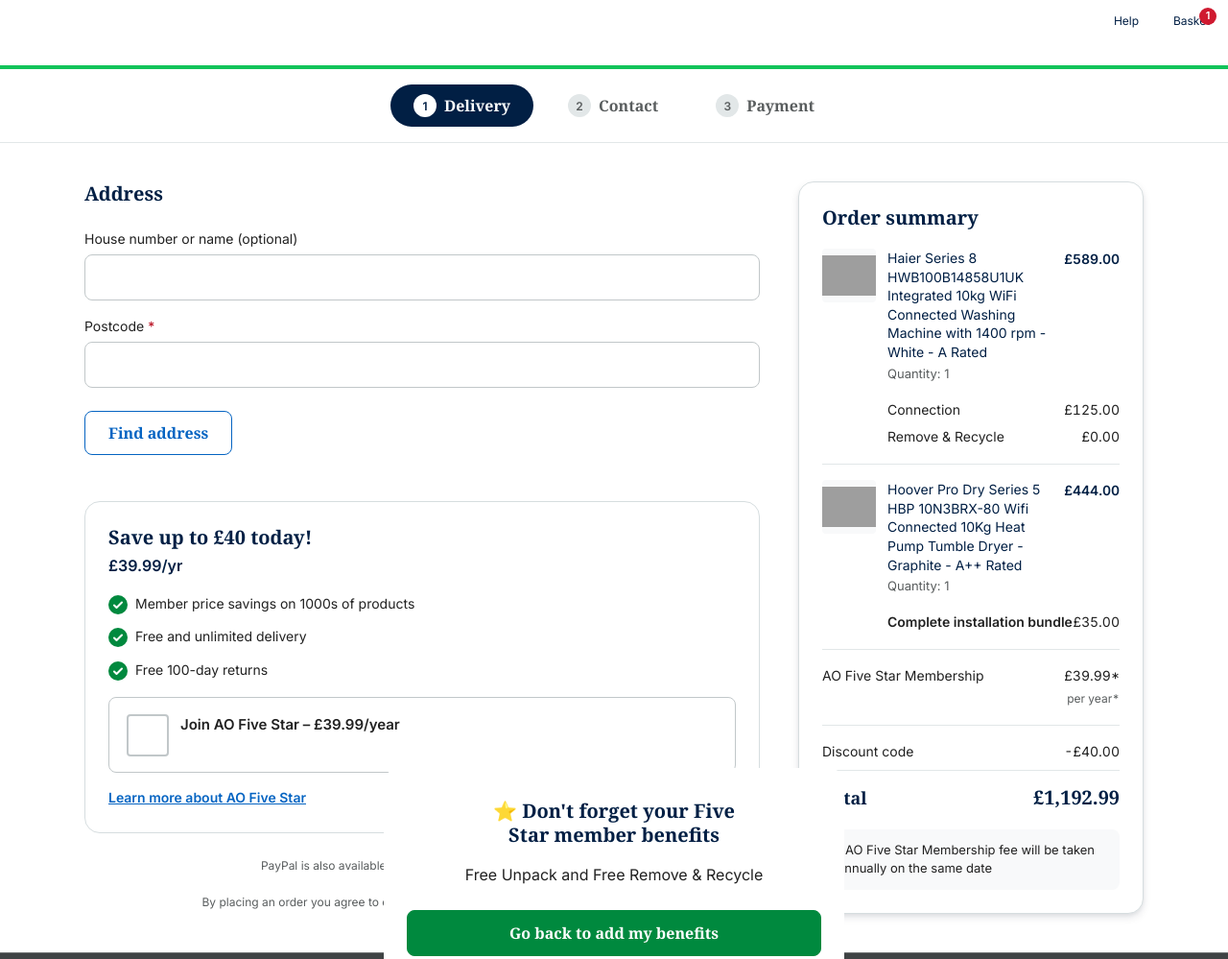
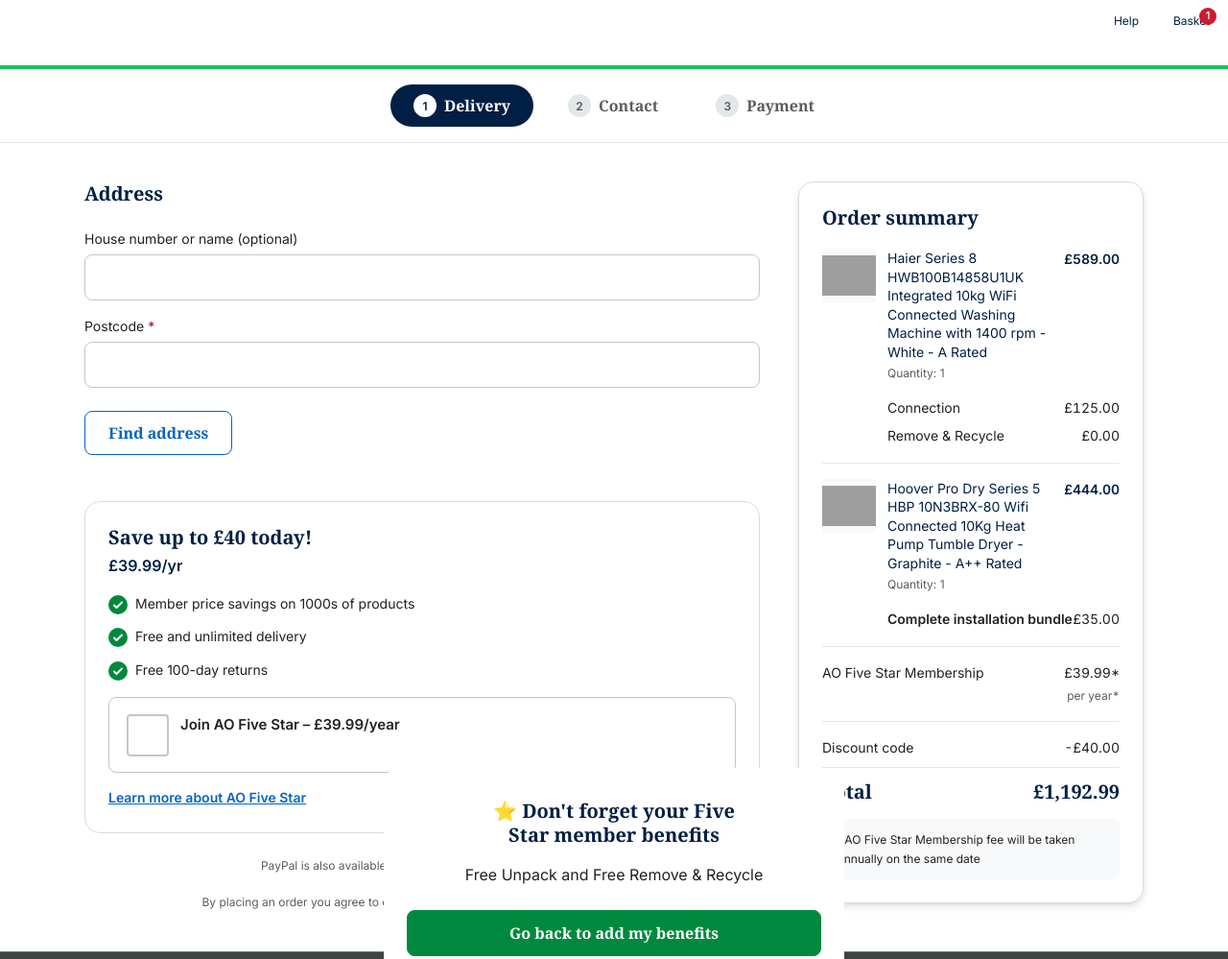
Before and after one commit to craigconnellAO/ao-figma-make-v2, a website: page output/prototypes/checkout-flow.html in a window 1280 px wide. Shown: the top 999 px of the page at 96% size. Drawn offline with Linux system fonts and the light colour scheme; grey boxes are pictures that could not be loaded; some icons are missing; a web font is replaced by a local one.

Commit message:
fix: order summary text styles snapped to type scale tokens (t-caption, t-body-sm, t-title-lg)

```diff
--- a/output/prototypes/checkout-flow.html
+++ b/output/prototypes/checkout-flow.html
@@ -540,8 +540,9 @@
 
     .summary-product__qty {
       font-family: 'Inter', sans-serif;
-      font-size: 0.8125rem;
+      font-size: 0.75rem;
       color: var(--type-tertiary);
+      line-height: 1.625;
     }
 
     .summary-services {
@@ -577,6 +578,7 @@
       align-items: baseline;
       font-family: 'Inter', sans-serif;
       font-size: 0.875rem;
+      line-height: 1.625;
       color: var(--type-secondary);
     }
 
@@ -594,7 +596,8 @@
     .summary-line--total .summary-line__label {
       font-family: 'SmileyFace', Georgia, serif;
       font-weight: 700;
-      font-size: 1.125rem;
+      font-size: 1.25rem;
+      line-height: 1.25;
       color: var(--type-primary);
     }
 
@@ -602,6 +605,7 @@
       font-family: 'SmileyFace', Georgia, serif;
       font-weight: 700;
       font-size: 1.25rem;
+      line-height: 1.25;
       color: var(--type-primary);
     }
 
@@ -1569,7 +1573,7 @@
         </div>
 
         <!-- Footnote -->
-        <div style="margin-top: 16px; padding: 12px 16px; background: var(--gray-10); border-radius: var(--radius-sm); font-size: 0.8125rem; color: var(--type-secondary); line-height: 1.5;">
+        <div style="margin-top: 16px; padding: 12px 16px; background: var(--gray-10); border-radius: var(--radius-sm); font-family: 'Inter', sans-serif; font-size: 0.75rem; color: var(--type-secondary); line-height: 1.625;">
           *AO Five Star Membership fee will be taken annually on the same date
         </div>
 
```
